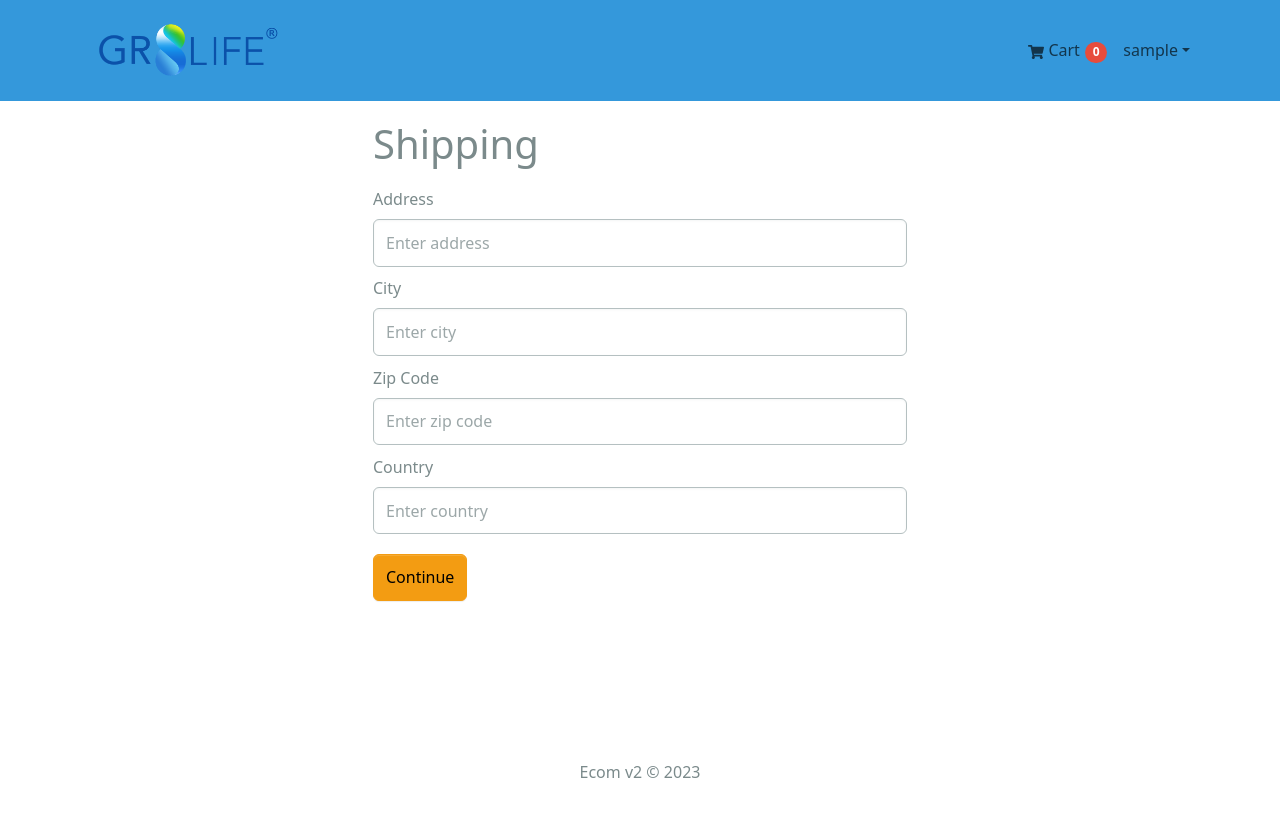
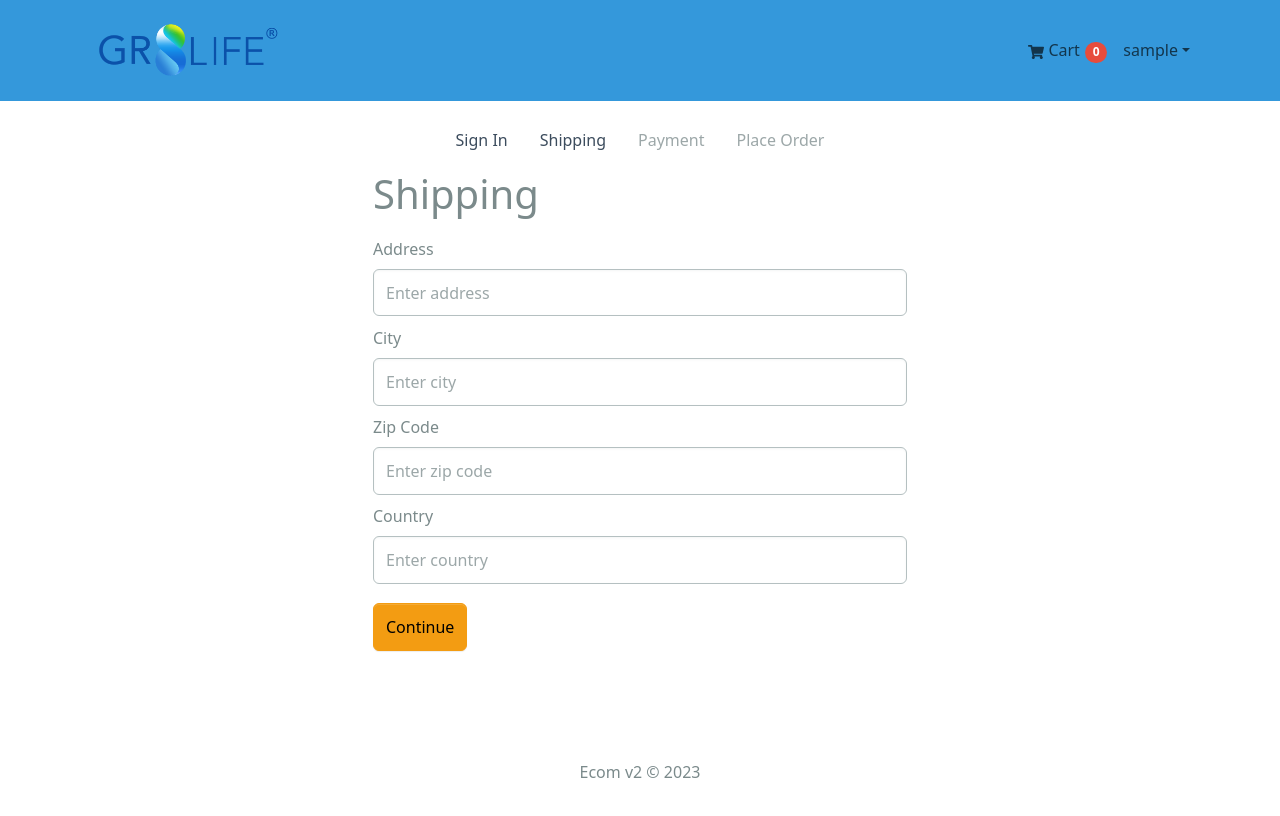
Before and after one commit to r4sy4n/ecommerce-app, a React (Vite) app in the folder client/: page /shipping in a window 1280 px wide. Shown: the top 816 px of the page. Built offline with nearby package versions, Linux system fonts and the light colour scheme; sample sign-in values are in the browser's storage.

Commit message:
Feat: added checkout steps component

```diff
--- /dev/null
+++ b/client/src/components/CheckoutSteps.jsx
@@ -0,0 +1,47 @@
+import { Nav } from 'react-bootstrap';
+import { LinkContainer } from 'react-router-bootstrap';
+
+const CheckoutSteps = ({ step1, step2, step3, step4 }) => {
+  return (
+    <Nav className='justify-content-center mb-2'>
+        <Nav.Item>
+            {step1 ? (
+                <LinkContainer to='/login'>
+                    <Nav.Link>Sign In</Nav.Link>
+                </LinkContainer>
+            ) : (
+                <Nav.Link disabled>Sign In</Nav.Link>
+            )}
+        </Nav.Item>
+        <Nav.Item>
+            {step2 ? (
+                <LinkContainer to='/shipping'>
+                    <Nav.Link>Shipping</Nav.Link>
+                </LinkContainer>
+            ) : (
+                <Nav.Link disabled>Shipping</Nav.Link>
+            )}
+        </Nav.Item>
+        <Nav.Item>
+            {step3 ? (
+                <LinkContainer to='/payment'>
+                    <Nav.Link>Payment</Nav.Link>
+                </LinkContainer>
+            ) : (
+                <Nav.Link disabled>Payment</Nav.Link>
+            )}
+        </Nav.Item>
+        <Nav.Item>
+            {step4 ? (
+                <LinkContainer to='/placeorder'>
+                    <Nav.Link>Place Order</Nav.Link>
+                </LinkContainer>
+            ) : (
+                <Nav.Link disabled>Place Order</Nav.Link>
+            )}
+        </Nav.Item>
+    </Nav>
+  )
+}
+
+export default CheckoutSteps;
--- a/client/src/pages/ShippingScreen.jsx
+++ b/client/src/pages/ShippingScreen.jsx
@@ -4,6 +4,7 @@
 import { useNavigate } from 'react-router-dom';
 import { CartContext } from '../context/CartContext';
 import { toast } from 'react-toastify';
+import CheckoutSteps from '../components/CheckoutSteps';
 
 const ShippingScreen = () => {
     const { shippingAddress, saveShippingAddress } = useContext(CartContext);
@@ -43,6 +44,7 @@
 
   return (
     <FormContainer>
+        <CheckoutSteps step1 step2 />
         <h1>Shipping</h1>
 
         <Form onSubmit={submitHandler}>
```
